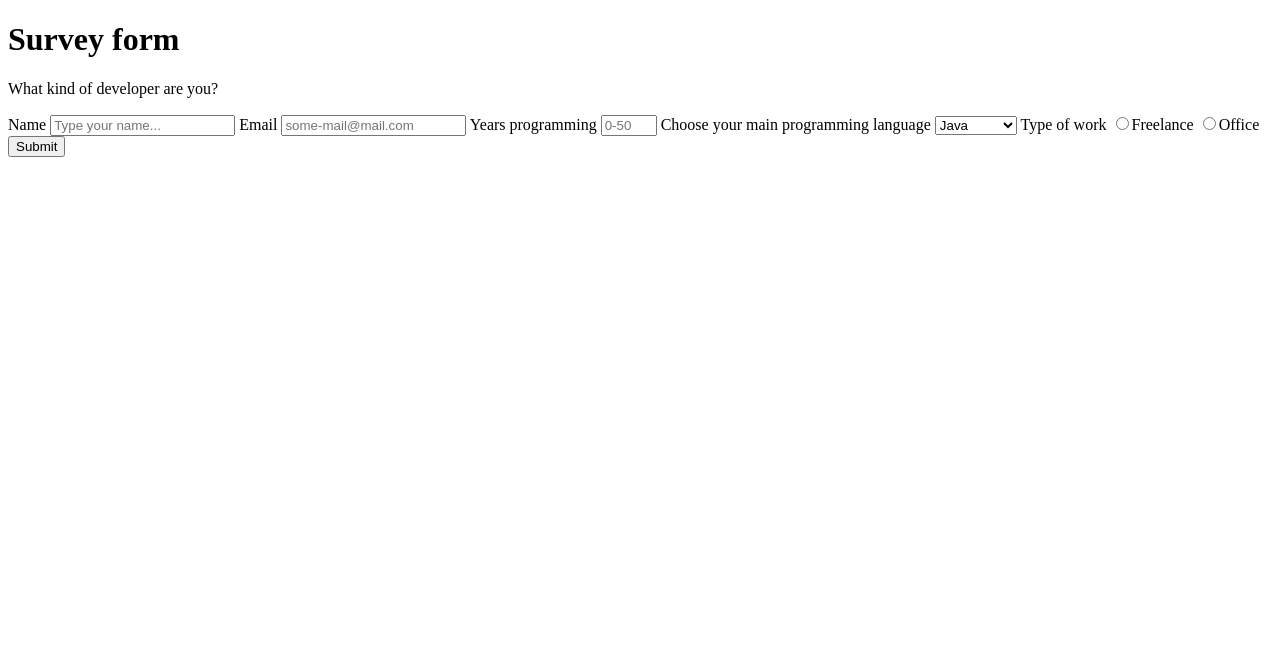
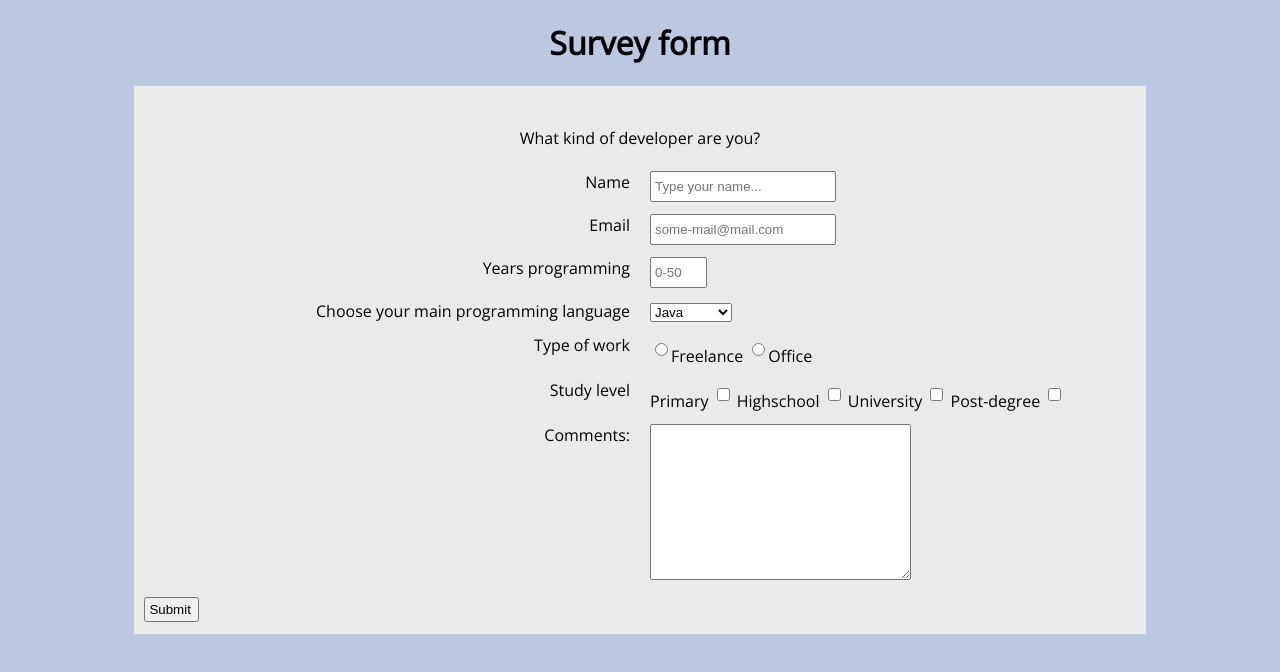
Before and after one commit to calbertora/FreeCodeCamp-Project-2, a plain HTML site: page index.html in a window 1280 px wide. Drawn offline with nearby package versions, Linux system fonts and the light colour scheme; a script that the page names is missing.

Commit message:
Distributing the form elements

```diff
--- a/index.css
+++ b/index.css
@@ -0,0 +1,41 @@
+body {
+    background-color: #bcc8e1;
+    font-family: 'Open Sans', sans-serif;
+    height: 550px;
+}
+#title,#description {
+    text-align: center;
+}
+
+#content {
+    background-color: #eaeaeb;
+    margin: 0% 10% 10% 10%;
+    padding: 2% 0% 0% 0%;
+    height: 95%;
+}
+
+.form-element {
+    text-align: right;
+    width: auto;
+}
+
+.label-el {
+    width:50%;
+    float: left;
+    padding: 6px 0;
+}
+
+.input-el {
+    width: 45%;
+    float: left;
+    text-align: left;
+    margin: 6px 0 6px 10px;
+}
+
+div[class="label-el"] label{
+    padding-right: 10px;
+}
+input {
+    height: 25px;
+    padding-left: 3px;
+}
--- a/index.html
+++ b/index.html
@@ -8,28 +8,104 @@
           <link rel="stylesheet" type="text/css" media="screen" href="index.css" />
 		  <script src="main.js"></script>
 		  <script src="https://cdn.freecodecamp.org/testable-projects-fcc/v1/bundle.js"></script>
+		  <link href="https://fonts.googleapis.com/css?family=Open+Sans" rel="stylesheet">
 </head>
 <body>
 	<h1 id="title">Survey form</h1>
+	<div id="content">
+
 		<p id="description">What kind of developer are you?</p>
 		<form id="survey-form">
-		<label id="name-label" required>Name</label>
-		<input type="text" id="name" placeholder="Type your name..."/>
+			<div class="form-element">
+				<div class="label-el">
+					<label id="name-label">Name</label>
+				</div>
+
+				<div class="input-el">
+					<input type="text" id="name" placeholder="Type your name..." required/>
+				</div>
+			</div>
+
+			<div class="form-element">
+				<div class="label-el">
 					<label id="email-label">Email</label>
-		<input type="email" id="mail" placeholder="some-mail@mail.com"/>
+				</div>
+
+				<div class="input-el">
+					<input type="email" id="email" placeholder="some-mail@mail.com" required/>
+				</div>
+			</div>
+
+			<div class="form-element">
+				<div class="label-el">
 					<label for="survey-form" id="number-label">Years programming</label>
+				</div>
+
+				<div class="input-el">
 					<input type="number" id="number" min="0" max="50" placeholder="0-50">
+				</div>
+			</div>
+
+			<div class="form-element">
+				<div class="label-el">
 					<label for="survey-form">Choose your main programming language</label>
+				</div>
+
+				<div class="input-el">
 					<select name="languages" id="dropdown">
 						<option value="Java">Java</option>
 						<option value="C#">C#</option>
 						<option value="Javascript">Javascript</option>
 					</select>
+				</div>
+			</div>
+
+			<div class="form-element">
+				<div class="label-el">
 					<label for="survey-form">Type of work</label>
-		<label for="survey-form"><input type="radio" name="work-type">Freelance</label>
-		<label for="survey-form"><input type="radio" name="work-type">Office</label>
-		<input type="submit" value="Submit">
+				</div>
 
+				<div class="input-el">
+					<label for="survey-form">
+					<input type="radio" name="work-type" value="freelance">Freelance</label>
+					<label for="survey-form"><input type="radio" name="work-type" value="office">Office</label>
+				</div>
+			</div>
+
+			<div class="form-element">
+				<div class="label-el">
+					<label>Study level</label>
+				</div>
+
+				<div class="input-el">
+					<label>Primary</label>
+					<input type="checkbox" name="Primary" value="primary"/>
+					<label>Highschool</label>
+					<input type="checkbox" name="Highschool" value="highschool">
+					<label>University</label>
+					<input type="checkbox" name="University" value="university">
+					<label>Post-degree</label>
+					<input type="checkbox" name="Post-degree" value="post-degree">
+				</div>
+			</div>
+
+			<div class="form-element">
+				<div class="label-el">
+					<label for="areacomments">Comments:</label>
+				</div>
+
+				<div class="input-el">
+					<textarea name="comments" id="areacomments" cols="30" rows="10"></textarea>
+				</div>
+			</div>
+			<div class="form-element">
+				<div class="input-el">
+					<input type="submit" value="Submit" id="submit"/>
+				</div>
+			</div>
 		</form>
+
+	</div>
+
 </body>
 </html>
```
Lines whose indentation alone changed are shown as unchanged.
